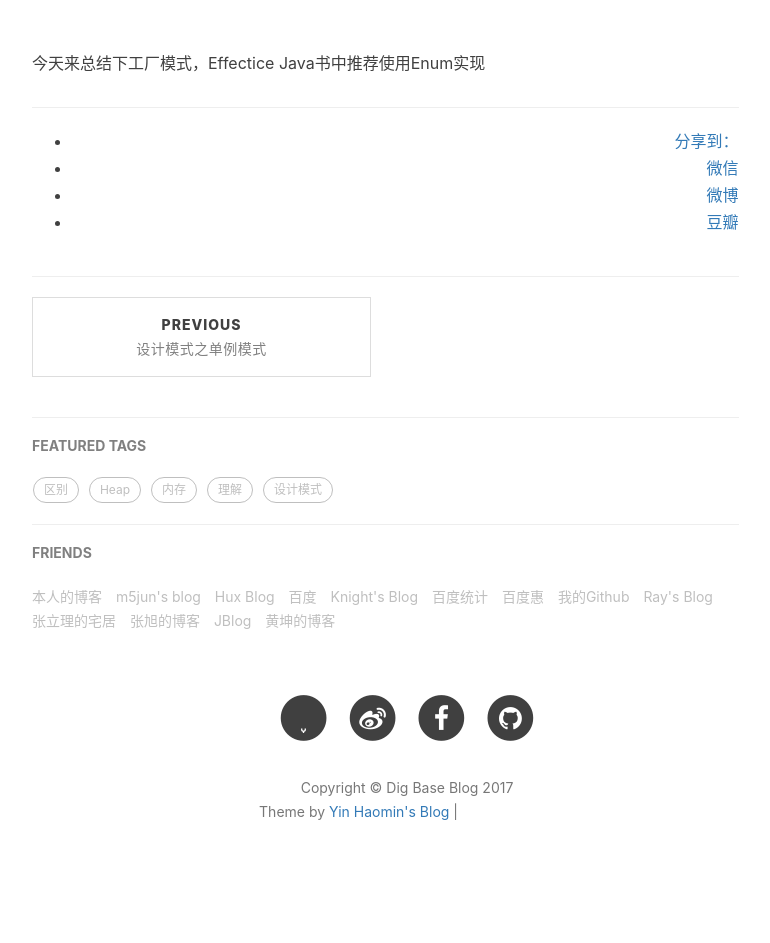
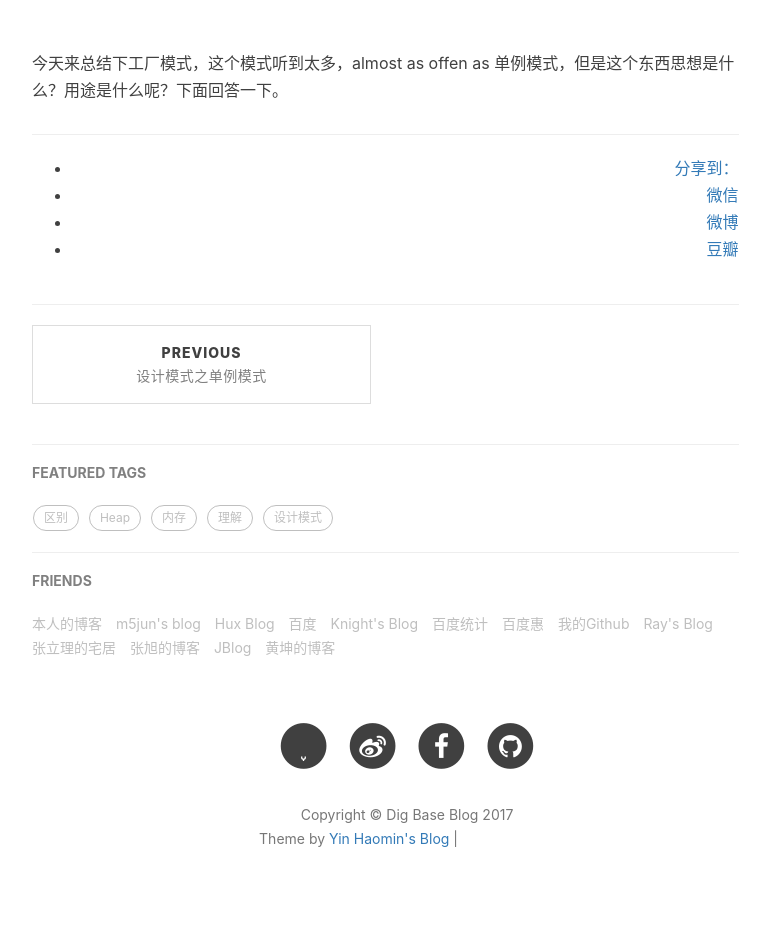
Before and after one commit to baiscjava/basicjava.github.io, a Jekyll site: the page built from _posts/2017-01-16-设计模式之工厂模式.md, in a window 1280 px wide. Shown: the part 457-1400 px from the top of the page, without its empty margins (233-1003 px from the left). Built offline with Jekyll 4.4.1, drawn with Linux system fonts in a browser that asks for light colours; nearby versions of some CDN libraries; comment, search, counter and statistics services are not loaded; before the commit the page ends 1373 px from its top, so only the background shows below that; grey boxes are pictures that could not be loaded.

Commit message:
Update 2017-01-16-设计模式之工厂模式.md

```diff
--- a/_posts/2017-01-16-设计模式之工厂模式.md
+++ b/_posts/2017-01-16-设计模式之工厂模式.md
@@ -8,4 +8,4 @@ tags:
     - Factory
 ---
 
-今天来总结下工厂模式，Effectice Java书中推荐使用Enum实现
+今天来总结下工厂模式，这个模式听到太多，almost as offen as 单例模式，但是这个东西思想是什么？用途是什么呢？下面回答一下。<br>
```
